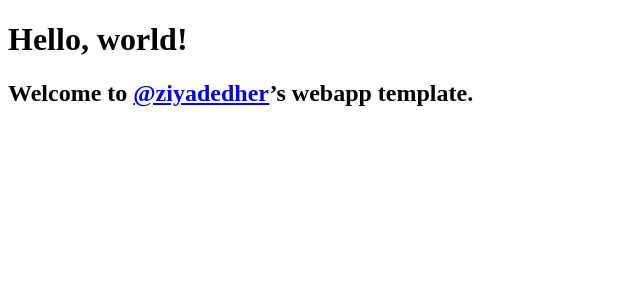
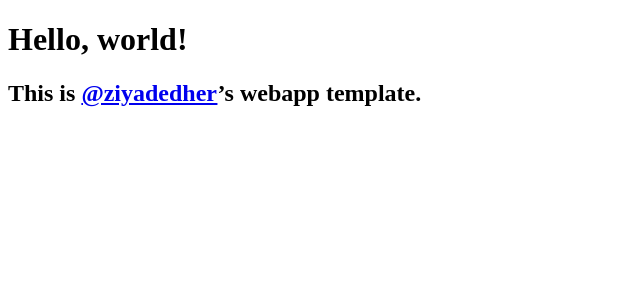
Before and after one commit to ziyadedher/webdev-template, a Next.js app: page / in a window 1280 px wide. Shown: the top 300 px of the page, without its empty margins (0-640 px from the left). Built offline with nearby package versions, Linux system fonts and the light colour scheme.

Commit message:
Tie it all together

```diff
--- a/src/pages/index.tsx
+++ b/src/pages/index.tsx
@@ -7,7 +7,7 @@ const Index: NextPage = () => (
     <div className="text-center">
       <h1 className="text-6xl text-gray-700">Hello, world!</h1>
       <h2 className="pt-4">
-        Welcome to{" "}
+        This is{" "}
         <Link href="https://twitter.com/ziyadedher">
           <a
             href="https://twitter.com/ziyadedher"
```
